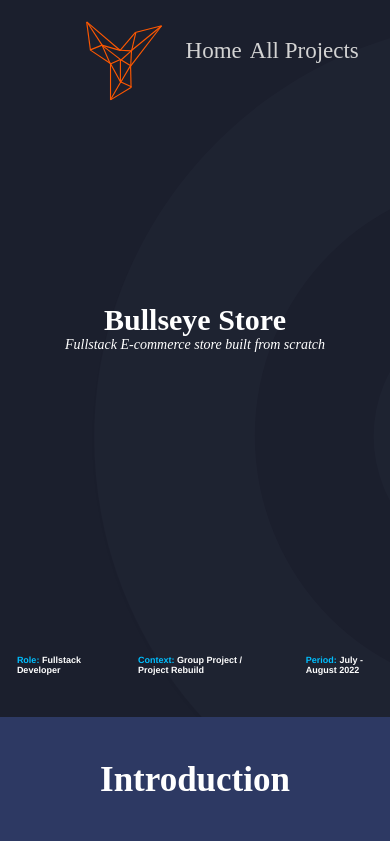
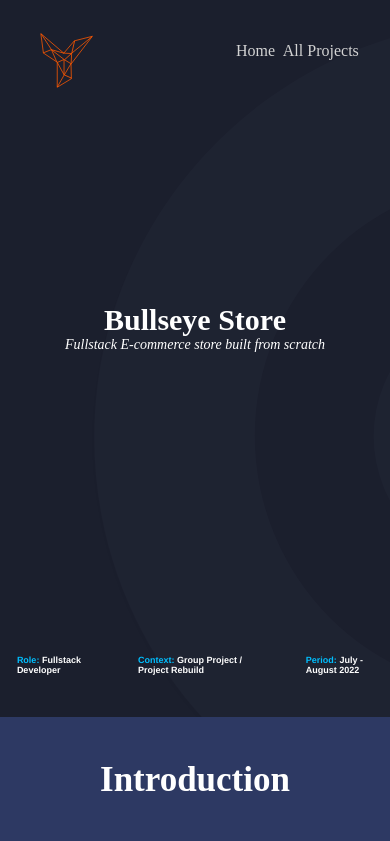
Before and after one commit to yuiyuuuu/personal-website-vite, a React (Vite) app: page /bullseye in a window 390 px wide. Shown: the top 841 px of the page. Built offline with nearby package versions, Linux system fonts and the light colour scheme.

Commit message:
media query done for bullseye

```diff
--- a/src/components/Projects/Bullseye.jsx
+++ b/src/components/Projects/Bullseye.jsx
@@ -761,7 +761,6 @@ const Bullseye = () => {
             width: "100%",
             zIndex: 5,
             display: "flex",
-            flexDirection: "row",
             alignItems: "center",
             position: "absolute",
             top: 0,
@@ -769,15 +768,12 @@ const Bullseye = () => {
           className='nav-projects'
         >
           <svg
-            width='80'
-            height='80'
             viewBox='0 0 68 71'
             fill='none'
             xmlns='http://www.w3.org/2000/svg'
             style={{
               marginTop: "20px",
               cursor: "pointer",
-              marginLeft: "10vh",
             }}
             onClick={() => window.scrollTo({ top: 0, behavior: "smooth" })}
             className='animation-fade-top'
@@ -841,7 +837,7 @@ const Bullseye = () => {
           <div style={{ flexGrow: 1 }} />
 
           <div
-            style={{ fontSize: "23px", marginRight: "2vw" }}
+            style={{ marginRight: "2vw" }}
             className='all-projects-p animation-fade-top'
             id='home-bullseye'
             onClick={() => history("/")}
@@ -849,7 +845,7 @@ const Bullseye = () => {
             Home
           </div>
           <div
-            style={{ fontSize: "23px", marginRight: "8vw" }}
+            style={{ marginRight: "8vw" }}
             className='all-projects-p animation-fade-top'
             id='all-projects-bullseye'
             onClick={() => {
@@ -1195,14 +1191,7 @@ const Bullseye = () => {
             </h1>
 
             {/* tech stack start*/}
-            <div
-              style={{
-                display: "flex",
-                flexDirection: "row",
-                marginTop: "20px",
-                marginBottom: "5vh",
-              }}
-            >
+            <div className='techstack-container'>
               <Nodejs />
               <a
                 href='https://reactjs.org/'
--- a/src/components/Projects/Projects.scss
+++ b/src/components/Projects/Projects.scss
@@ -235,6 +235,7 @@ img {
   overflow: hidden;
   color: lightgray;
   transition: color 0.3s ease;
+  font-size: 23px;
 
   &::before {
     content: "";
@@ -254,6 +255,10 @@ img {
 
   &:hover {
     color: white;
+  }
+
+  @media only screen and (max-width: 470px) {
+    font-size: 16px;
   }
 }
 
@@ -621,6 +626,11 @@ img {
   &:hover > div > .svg-arrow-container > svg > #path-fill-arrow {
     fill: white;
   }
+
+  @media only screen and (max-width: 350px) {
+    margin-left: -15%;
+    width: 115%;
+  }
 }
 
 .next-project-2 {
@@ -687,6 +697,9 @@ img {
   font-size: 18px;
   color: rgb(44, 160, 135);
   transition: color 0.8s ease 0.1s;
+  @media only screen and (max-width: 550px) {
+    font-size: 14px;
+  }
 }
 
 .color-change-next2 {
@@ -694,6 +707,10 @@ img {
   margin-top: 7px;
   font-family: League Spartan, Helvetica, Arial, sans-serif;
   transition: color 0.5s ease;
+
+  @media only screen and (max-width: 550px) {
+    font-size: 40px;
+  }
 }
 
 .color-change-next3 {
@@ -759,3 +776,36 @@ img {
     opacity: 1;
   }
 }
+
+.techstack-container {
+  display: flex;
+  flex-direction: row;
+  margin-top: 20px;
+  margin-bottom: 5vh;
+  justify-content: center;
+  width: 100%;
+  @media only screen and (max-width: 750px) {
+    display: grid;
+    grid-template-columns: repeat(auto-fill, minmax(22%, 1fr));
+    gap: 2% 2%;
+    width: 150%;
+  }
+
+  @media only screen and (max-width: 490px) {
+    display: grid;
+    grid-template-columns: repeat(auto-fill, minmax(25%, 1fr));
+    gap: 4% 2%;
+    width: 165%;
+  }
+}
+
+#logo-bullseye {
+  margin-left: 10vw;
+  width: 80px;
+  height: 80px;
+
+  @media only screen and (max-width: 470px) {
+    height: 55px;
+    width: 55px;
+  }
+}
```
Also changed, not shown: 1 other file (tests, documents, lock files or other folders).
